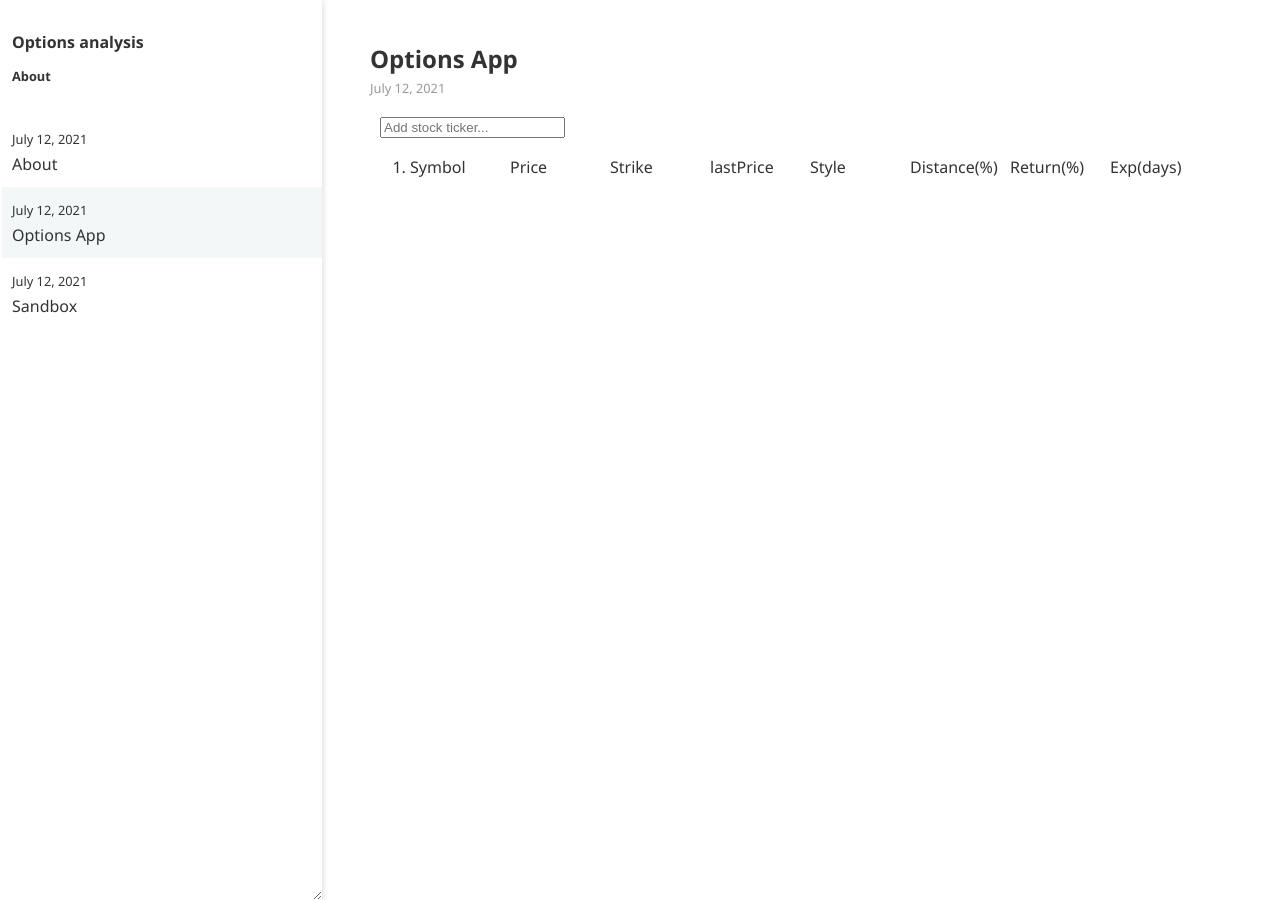
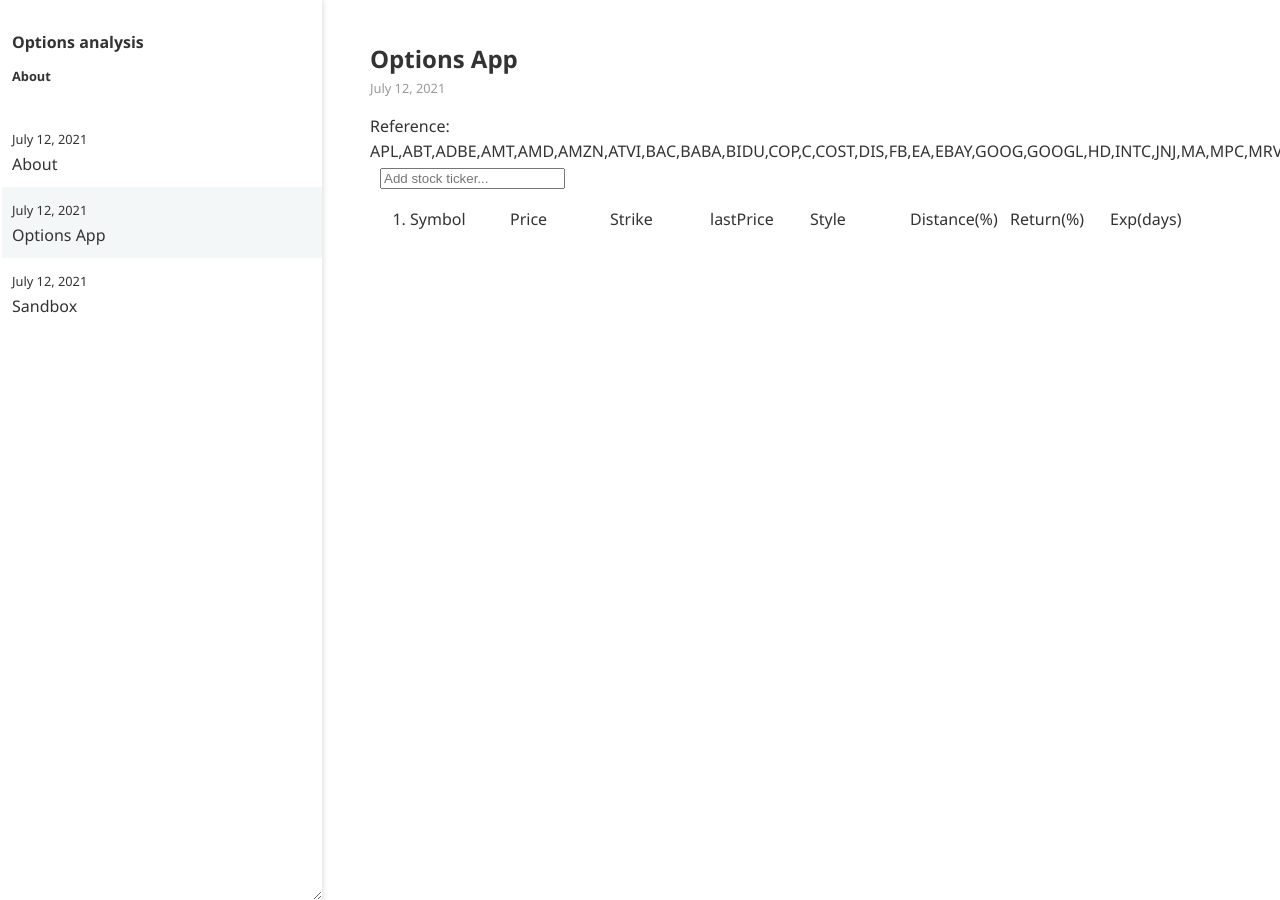
Before and after one commit to Chipingai/Chipingai.github.io, a Jekyll site: the page _posts/2021-07-12-options-app.html, which Jekyll copies as it is, in a window 1280 px wide. Built offline with Jekyll 4.4.1, drawn with Linux system fonts in a browser that asks for light colours.

Commit message:
Update 2021-07-12-options-app.html

```diff
--- a/_posts/2021-07-12-options-app.html
+++ b/_posts/2021-07-12-options-app.html
@@ -1,4 +1,6 @@
 <div>
+
+<span>Reference: APL,ABT,ADBE,AMT,AMD,AMZN,ATVI,BAC,BABA,BIDU,COP,C,COST,DIS,FB,EA,EBAY,GOOG,GOOGL,HD,INTC,JNJ,MA,MPC,MRVL,MSFT,MU,NEGG,NVDA,ORCL,PYPL,SHAK,SLB,T,TSM,TWTR,TXN,UBER,V,VLO,WFC,WISH,WMT,XOM</span>
 
   <input onkeyup="if (event.keyCode == 27) this.value = '';
 		else if (event.keyCode == 13) {
```
